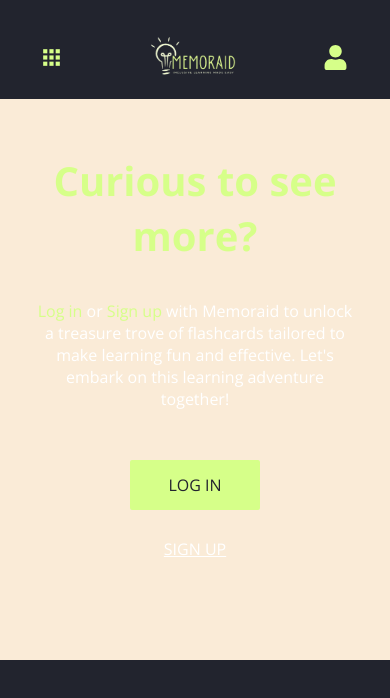
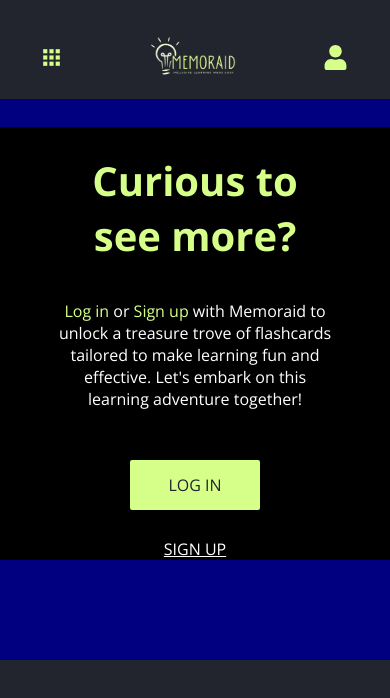
Before and after one commit to rkumari2/memoraid_client, a React (Vite) app: page /progress in a window 390 px wide. Shown: the top 698 px of the page. Built offline with nearby package versions, Linux system fonts and the light colour scheme.

Commit message:
fixed not logged in pages

```diff
--- a/src/components/Navbar/style.css
+++ b/src/components/Navbar/style.css
@@ -92,7 +92,6 @@
     .page {
         display: flex;
         flex-direction: column;
-        background-color: antiquewhite;
     }
 
     #navbar-cont {
@@ -195,6 +194,7 @@
     .page {
         height: auto;
         padding-bottom: 100px;
+        background-color: navy;
     }
 
     #navbar-cont {
--- a/src/pages/Home/style.css
+++ b/src/pages/Home/style.css
@@ -105,14 +105,12 @@
 
 @media only screen and (max-width: 450px) {
     .guest-home-page-cont {
-        /* background-color: black; */
-        /* padding-bottom: 100px; */
         padding-top: 0px;
         width: 80%;
         padding-left: 10%;
         padding-right: 10%;
         height: 100%;
-        /* overflow-y: auto; */
+        background-color: black;
     }
 
     .intro-paragraph {
--- a/src/pages/Register/style.css
+++ b/src/pages/Register/style.css
@@ -8,6 +8,7 @@
     align-items: center;
     justify-content: start;
     padding-top: 20px;
+    background-color: black;
 }
 
 #form-cont h1 {
@@ -55,9 +56,7 @@
 @media only screen and (max-width: 450px) {
     #form-cont form {
         padding-top: 0px;
-    }
-
-    #form-cont form {
+        padding-bottom: 0px;
         width: 80%;
     }
 }
--- a/src/pages/Settings/style.css
+++ b/src/pages/Settings/style.css
@@ -9,9 +9,11 @@
     justify-content: safe;
     color: var(--white);
     /* margin-top: 5rem; */
-    overflow-y: auto;
+    /* overflow-y: auto; */
     /* margin-top: 20px; */
     padding-top: 20px;
+    background-color: black;
+
 }
 
 .settings-cont h1 {
@@ -61,13 +63,12 @@
 
 @media only screen and (max-width: 915px) {
     .settings-output-cont {
-        /* background-color: darkolivegreen; */
         display: flex;
         flex-direction: column;
         align-items: center;
         justify-content: start;
         width: 100%;
-        margin-bottom: 150px;
+        /* margin-bottom: 150px; */
     }
 
     .setting-box {
--- a/src/pages/Subjects/style.css
+++ b/src/pages/Subjects/style.css
@@ -150,7 +150,6 @@
 }
 
 .not-logged-in-cont {
-    /* background-color: aqua;   */
     display: flex;
     flex-direction: column;
     align-items: center;
@@ -187,4 +186,11 @@
     .overlay{
         width: 90%;
     }
+
+    .not-logged-in-cont {
+        background-color: black;
+        width: 80%;
+        padding-left: 10%;
+        padding-right: 10%;
+    }
 }
```
